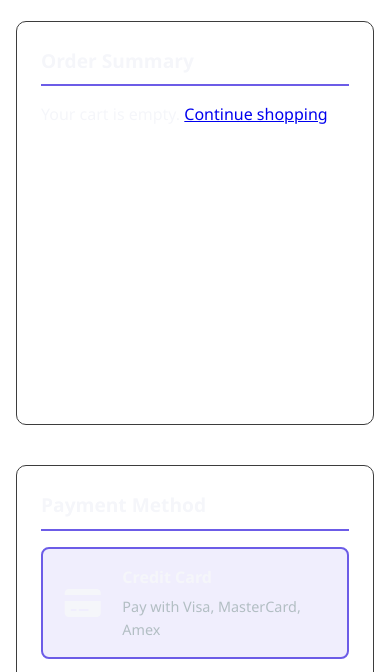
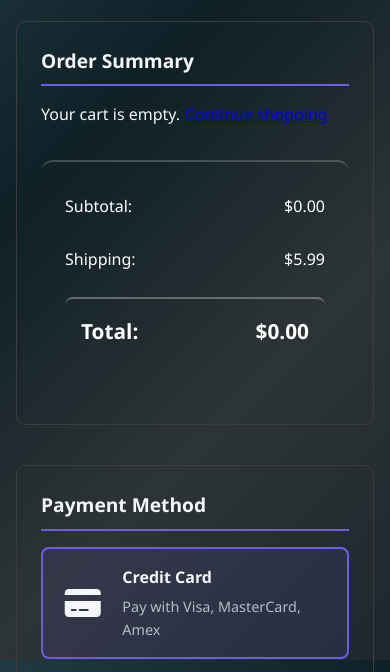
Before and after one commit to AmineElMallouki12/webshop, a website: page public/checkout.html in a window 390 px wide. Shown: the part 184-856 px from the top of the page. Drawn offline with Linux system fonts and the light colour scheme.

Commit message:
Fix mobile background to match desktop dark theme with gradient

```diff
--- a/public/css/style.css
+++ b/public/css/style.css
@@ -5,6 +5,7 @@
     --secondary-color: #2d3436;
     --text-color: #f5f6fa;
     --text-secondary: #b2bec3;
+    --bg-color: #1e272e;
     --background: #1e272e;
     --card-bg: #2d3436;
     --light-gray: #3d3d3d;
@@ -1988,8 +1989,18 @@ footer {
 
     /* Ensure mobile body has proper background */
     body {
-        background: var(--bg-color) !important;
+        background: linear-gradient(-45deg, #1e272e, #2d3436, #0f2027, #203a43) !important;
+        background-size: 400% 400% !important;
+        background-attachment: fixed !important;
         color: var(--text-color) !important;
+        min-height: 100vh !important;
+    }
+
+    /* Force dark theme on all mobile elements */
+    html {
+        background: linear-gradient(-45deg, #1e272e, #2d3436, #0f2027, #203a43) !important;
+        background-size: 400% 400% !important;
+        background-attachment: fixed !important;
     }
 
     /* Mobile-specific dark theme fixes */
@@ -1998,7 +2009,7 @@ footer {
     }
 
     .contact-page, .hero, .contact-hero {
-        background: var(--bg-color) !important;
+        background: transparent !important;
     }
 
     .contact-content, .contact-grid {
@@ -2007,12 +2018,17 @@ footer {
 
     /* Fix contact page mobile background */
     .contact-hero {
-        background: linear-gradient(135deg, var(--bg-color) 0%, var(--card-bg) 100%) !important;
+        background: transparent !important;
     }
 
     .contact-card {
         background: var(--card-bg) !important;
         border: 1px solid var(--border-color) !important;
+    }
+
+    /* Ensure all mobile sections have dark theme */
+    .hero, .contact-hero, .products-section, .checkout-container {
+        background: transparent !important;
     }
 
     /* Hero section */
```
